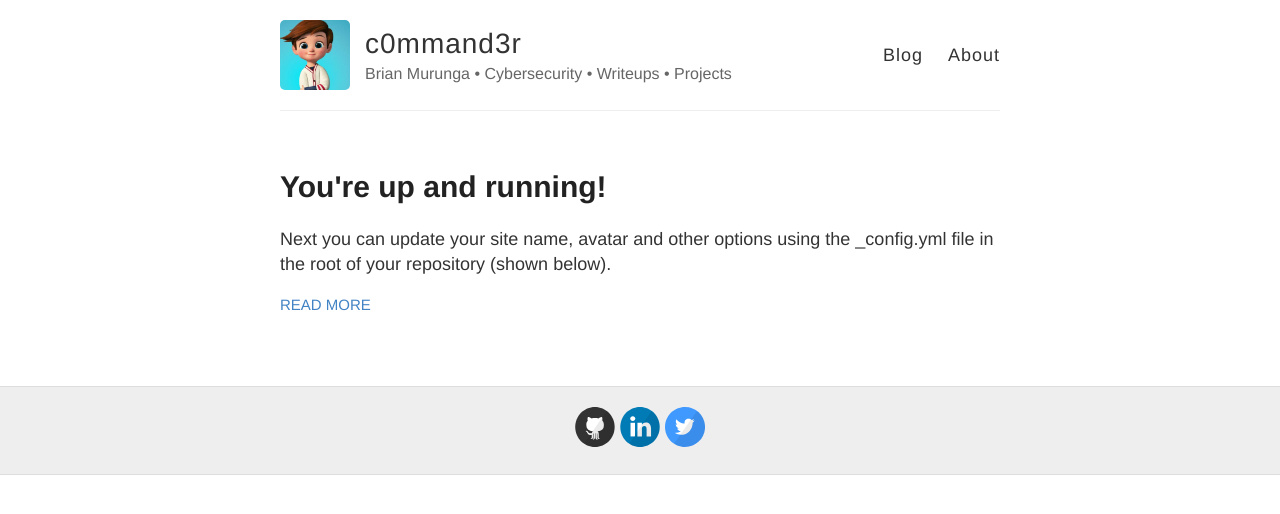
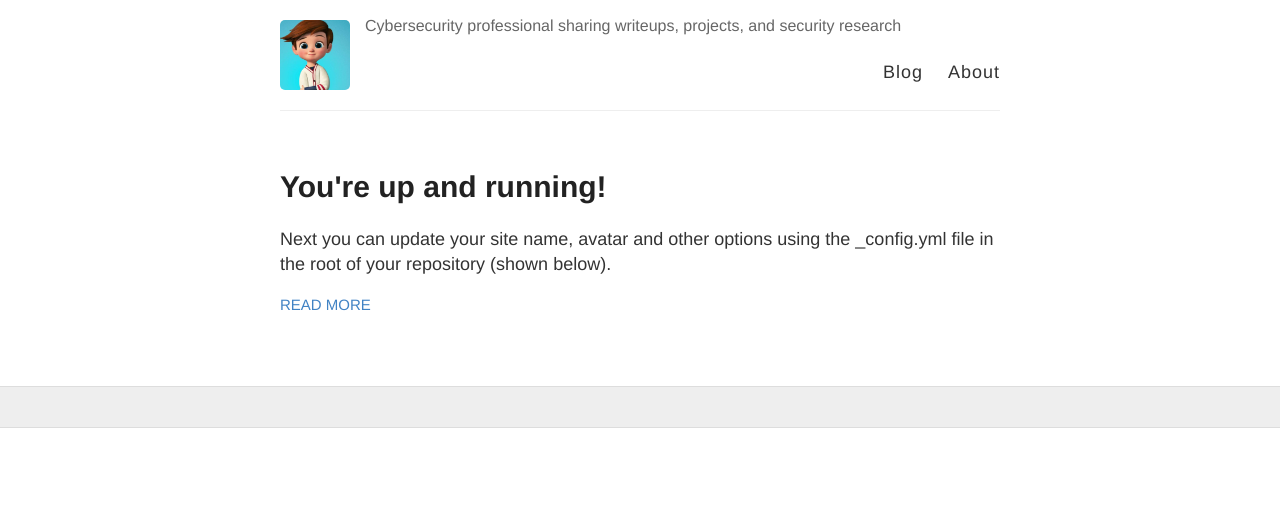
Before and after one commit to brianmurunga/brianmurunga.github.io, a Jekyll site: the page built from index.html, in a window 1280 px wide. Shown: the top 514 px of the page. Built offline with Jekyll 4.4.1, drawn with Linux system fonts in a browser that asks for light colours; some of the changed lines change nothing that is shown.

Commit message:
Update _config.yml

```diff
--- a/_config.yml
+++ b/_config.yml
@@ -1,83 +1,42 @@
-#
-# This file contains configuration flags to customize your site
-#
-
-# Name of your site (displayed in the header)
-name: c0mmand3r
-
-# Short bio or description (displayed in the header)
-description: Brian Murunga • Cybersecurity • Writeups • Projects
-
-# URL of your avatar or profile pic (you could use your GitHub profile pic)
+# Site Information
+title: c0mmand3r | Brian Murunga
+description: Cybersecurity professional sharing writeups, projects, and security research
+url: "https://brianmurunga.github.io"
+baseurl: ""
 avatar: images/bmw_avatar.jpeg
 
-#
-# Flags below are optional
-#
+# Author Information
+author:
+  name: Brian Murunga
+  email: your@professional.email
+  twitter: brian_murunga1
+  github: brianmurunga
+  linkedin: brian-murunga-wakhungu
 
-# Includes an icon in the footer for each username you enter
-footer-links:
-  dribbble:
-  email:
-  facebook:
-  flickr:
-  github: brianmurunga
-  instagram:
-  linkedin: brian-murunga-wakhungu
-  pinterest:
-  rss: # just type anything here for a working RSS icon
-  twitter: brian_murunga1
-  stackoverflow: # your stackoverflow profile, e.g. "users/50476/bart-kiers"
-  youtube: # channel/<your_long_string> or user/<user-name>
-  googleplus: # anything in your profile username that comes after plus.google.com/
+# Site Features
+disqus: c0mmander
+google_analytics: UA-XXXXXX-X  # Replace with your ID
 
+# Collections
+collections:
+  projects:
+    output: true
+    permalink: /projects/:path/
 
-# Enter your Disqus shortname (not your username) to enable commenting on posts
-# You can find your shortname on the Settings page of your Disqus account
-disqus: c0mmander
+# Build Settings
+theme: minima
+plugins:
+  - jekyll-seo-tag
+  - jekyll-sitemap
+  - jekyll-feed
+  - jekyll-paginate
 
-# Enter your Google Analytics web tracking code (e.g. UA-2110908-2) to activate tracking
-google_analytics:
-
-# Your website URL (e.g. http://barryclark.github.io or http://www.barryclark.co)
-# Used for Sitemap.xml and your RSS feed
-url: "https://brianmurunga.github.io"
-
-# If you're hosting your site at a Project repository on GitHub pages
-# (http://yourusername.github.io/repository-name)
-# and NOT your User repository (http://yourusername.github.io)
-# then add in the baseurl here, like this: "/repository-name"
-baseurl: ""
-
-#
-# !! You don't need to change any of the configuration flags below !!
-#
-
-permalink: /:title/
-
-# The release of Jekyll Now that you're using
-version: v1.2.0
-
-# Jekyll 3 now only supports Kramdown for Markdown
 kramdown:
-  # Use GitHub flavored markdown, including triple backtick fenced code blocks
   input: GFM
-  # Jekyll 3 and GitHub Pages now only support rouge for syntax highlighting
   syntax_highlighter: rouge
   syntax_highlighter_opts:
-    # Use existing pygments syntax highlighting css
     css_class: 'highlight'
 
-# Set the Sass partials directory, as we're using @imports
-sass:
-  style: :expanded # You might prefer to minify using :compressed
-
-# Use the following plug-ins
-gems:
-  - jekyll-sitemap # Create a sitemap using the official Jekyll sitemap gem
-  - jekyll-feed # Create an Atom feed using the official Jekyll feed gem
-
-# Exclude these files from your production _site
 exclude:
   - Gemfile
   - Gemfile.lock
```
